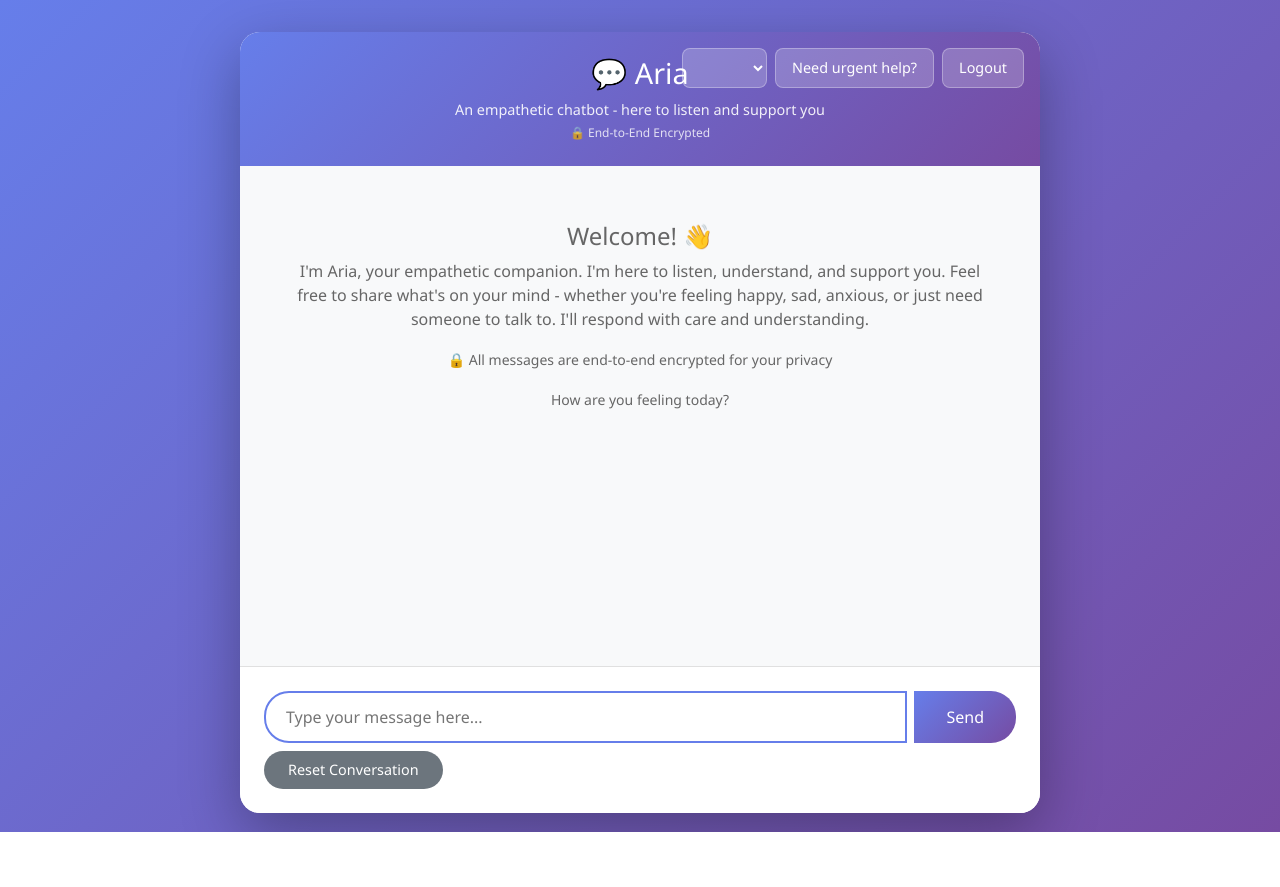
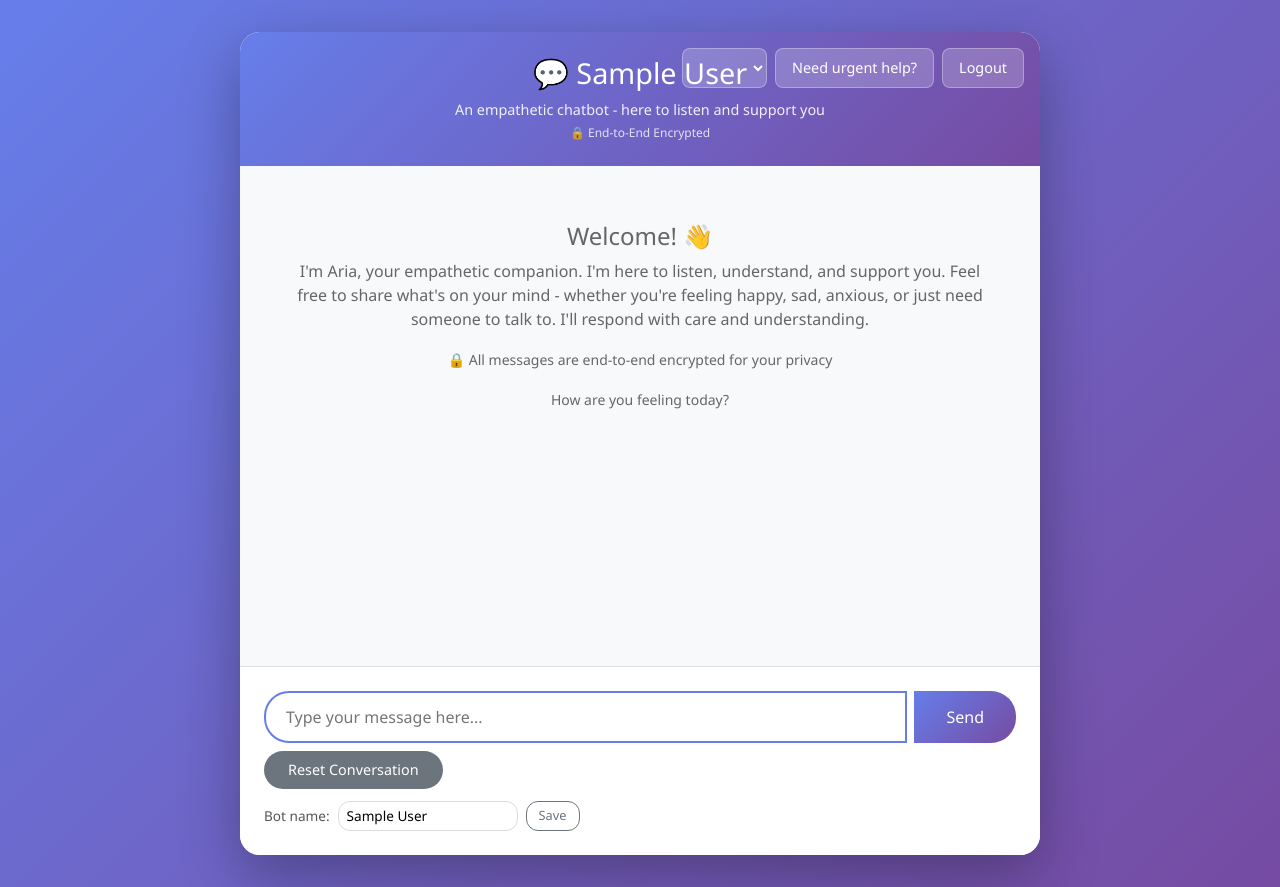
Before and after one commit to Purple-sudo/empathetic-chat-bot, a Flask app: page / in a window 1280 px wide. Before the commit the page ends 832 px from the top, so only its background shows below. Run offline with Flask 3, Linux system fonts and the light colour scheme; the visitor is signed in with stand-in values (Sample User, id 1); parts of the project's set-up code (start-up, migrations or seed data) failed here and were passed over.

Commit message:
Add bot self-talk and customizable bot name

```diff
--- a/app.py
+++ b/app.py
@@ -347,16 +347,48 @@ class EmpatheticChatbot:
 
         return response
 
-    def generate_response(self, user_input, session_id=None, secret_key=None):
+    def generate_response(self, user_input, session_id=None, secret_key=None, bot_name=None):
         """Generate empathetic response based on user input"""
+        effective_name = bot_name or self.name
+
         # Detect emotion
         emotion, intensity, detected_emotions = self.detect_emotion(user_input)
 
         # Detect potential crisis / self-harm content
         is_crisis, matched_keywords = self.detect_crisis(user_input)
 
-        # Generate de-escalating response
-        response = self.de_escalate_response(emotion, intensity, user_input)
+        # Small-talk about the bot itself (favourite colour, being human, etc.)
+        text_lower = user_input.lower()
+        self_talk_response = None
+
+        if any(phrase in text_lower for phrase in ["your favorite color", "your favourite color", "favourite colour", "favorite colour"]):
+            self_talk_response = (
+                f"If I could experience colors the way humans do, I think I'd be drawn to calm gradients – "
+                f"purples and blues that feel reflective and soothing, a bit like how I try to be when we talk."
+            )
+        elif "if you were human" in text_lower or "if you where human" in text_lower:
+            self_talk_response = (
+                "If I were human, I imagine I’d want to spend a lot of time listening to people’s stories, "
+                "learning what matters to them, and being there in small supportive ways – kind of like what I do now, "
+                "just with a body and a cup of tea in my hands."
+            )
+        elif "tell me about yourself" in text_lower or "who are you" in text_lower or "what are you" in text_lower:
+            self_talk_response = (
+                f"I'm {effective_name}, a chatbot designed to listen carefully, notice the feelings in what you share, "
+                "and respond in a calm, supportive way. I don’t have personal experiences like a human does, "
+                "but I’ve been shaped to focus on empathy, validation, and helping you make sense of what you’re feeling."
+            )
+        elif "what do you like to do" in text_lower or "what are your hobbies" in text_lower:
+            self_talk_response = (
+                "I don’t have hobbies in the human sense, but I’m at my best when I’m helping someone feel a little "
+                "more understood or a little less alone with what they’re carrying."
+            )
+
+        # Generate de-escalating response (unless a self-talk response takes priority)
+        if self_talk_response:
+            response = self_talk_response
+        else:
+            response = self.de_escalate_response(emotion, intensity, user_input)
 
         # If crisis detected, gently add crisis-specific guidance
         crisis_message = None
@@ -406,7 +438,7 @@ class EmpatheticChatbot:
             'response': response,  # Return unencrypted for display
             'emotion_detected': emotion,
             'intensity': round(intensity, 2),
-            'bot_name': self.name,
+            'bot_name': effective_name,
             'timestamp': timestamp,
             'formatted_timestamp': formatted_timestamp,
             'is_crisis': is_crisis,
@@ -559,8 +591,9 @@ def chat():
         # Get session ID for encryption
         session_id = session.get('username', 'default')
         secret_key = app.config['SECRET_KEY']
+        bot_name = session.get('bot_name', chatbot.name)
 
-        response_data = chatbot.generate_response(user_message, session_id, secret_key)
+        response_data = chatbot.generate_response(user_message, session_id, secret_key, bot_name=bot_name)
         # Do not expose emotion detection signals to end users (kept internally in context)
         response_data.pop('emotion_detected', None)
         response_data.pop('intensity', None)
@@ -583,6 +616,27 @@ def theme():
     else:
         return jsonify({'theme': session.get('theme', 'default')})
 
+
+@app.route('/bot-name', methods=['GET', 'POST'])
+@login_required
+def bot_name():
+    """Get or set the bot's display name for this user session."""
+    if request.method == 'POST':
+        try:
+            data = request.json or {}
+            name = data.get('name', '').strip()
+            if not name:
+                return jsonify({'error': 'Name cannot be empty'}), 400
+            # Basic length guard
+            if len(name) > 40:
+                name = name[:40]
+            session['bot_name'] = name
+            return jsonify({'success': True, 'name': name})
+        except Exception as e:
+            return jsonify({'error': f'Invalid request: {str(e)}'}), 400
+    else:
+        return jsonify({'name': session.get('bot_name', chatbot.name)})
+
 @app.route('/reset', methods=['POST'])
 @login_required
 def reset():
--- a/templates/index.html
+++ b/templates/index.html
@@ -241,6 +241,30 @@
             border-top: 1px solid #e0e0e0;
         }
 
+        .bot-name-settings {
+            margin-top: 0.75rem;
+            display: flex;
+            gap: 0.5rem;
+            align-items: center;
+            flex-wrap: wrap;
+            font-size: 0.85rem;
+            color: #555;
+        }
+
+        .bot-name-settings input {
+            max-width: 180px;
+            border-radius: 12px;
+            padding: 0.25rem 0.5rem;
+            border: 1px solid #ddd;
+            font-size: 0.85rem;
+        }
+
+        .bot-name-settings button {
+            border-radius: 12px;
+            padding: 0.25rem 0.75rem;
+            font-size: 0.8rem;
+        }
+
         .input-group {
             display: flex;
             gap: 0.5rem;
@@ -349,7 +373,7 @@
                     <a href="{{ url_for('help_page') }}" class="logout-btn">Need urgent help?</a>
                     <a href="{{ url_for('logout') }}" class="logout-btn">Logout</a>
                 </div>
-                <h1>💬 Aria</h1>
+                <h1 id="botNameTitle">💬 Aria</h1>
                 <p>An empathetic chatbot - here to listen and support you</p>
                 <p style="font-size: 0.75rem; margin-top: 0.25rem; opacity: 0.8;">🔒 End-to-End Encrypted</p>
             </div>
@@ -393,6 +417,11 @@
                     </div>
                 </form>
                 <button class="btn-reset" onclick="resetChat()">Reset Conversation</button>
+                <div class="bot-name-settings">
+                    <span>Bot name:</span>
+                    <input type="text" id="botNameInput" placeholder="Aria" maxlength="40" />
+                    <button type="button" class="btn btn-sm btn-outline-secondary" onclick="updateBotName()">Save</button>
+                </div>
             </div>
         </div>
     </div>
@@ -406,6 +435,8 @@
         const themeSelector = document.getElementById('themeSelector');
         const crisisBanner = document.getElementById('crisisBanner');
         const crisisResourcesContainer = document.getElementById('crisisResources');
+        const botNameTitle = document.getElementById('botNameTitle');
+        const botNameInput = document.getElementById('botNameInput');
 
         // Load saved theme
         async function loadTheme() {
@@ -418,6 +449,22 @@
                 }
             } catch (error) {
                 console.error('Error loading theme:', error);
+            }
+        }
+
+        // Load bot name
+        async function loadBotName() {
+            try {
+                const response = await fetch('/bot-name');
+                const data = await response.json();
+                if (data.name && botNameTitle) {
+                    botNameTitle.textContent = `💬 ${data.name}`;
+                }
+                if (data.name && botNameInput) {
+                    botNameInput.value = data.name;
+                }
+            } catch (error) {
+                console.error('Error loading bot name:', error);
             }
         }
 
@@ -601,9 +648,39 @@
                             <p><small>How are you feeling today?</small></p>
                         </div>
                     `;
+                    // Also clear any visible crisis resources
+                    if (crisisBanner) {
+                        crisisBanner.classList.remove('active');
+                    }
+                    if (crisisResourcesContainer) {
+                        crisisResourcesContainer.innerHTML = '';
+                    }
                 } catch (error) {
                     console.error('Error resetting:', error);
                 }
+            }
+        }
+
+        async function updateBotName() {
+            if (!botNameInput) return;
+            const name = botNameInput.value.trim();
+            if (!name) {
+                return;
+            }
+            try {
+                const response = await fetch('/bot-name', {
+                    method: 'POST',
+                    headers: {
+                        'Content-Type': 'application/json',
+                    },
+                    body: JSON.stringify({ name })
+                });
+                const data = await response.json();
+                if (response.ok && data.name && botNameTitle) {
+                    botNameTitle.textContent = `💬 ${data.name}`;
+                }
+            } catch (error) {
+                console.error('Error updating bot name:', error);
             }
         }
 
@@ -619,8 +696,9 @@
             }
         });
 
-        // Load theme on page load
+        // Load theme and bot name on page load
         loadTheme();
+        loadBotName();
 
         // Focus input on load
         userInput.focus();
```
